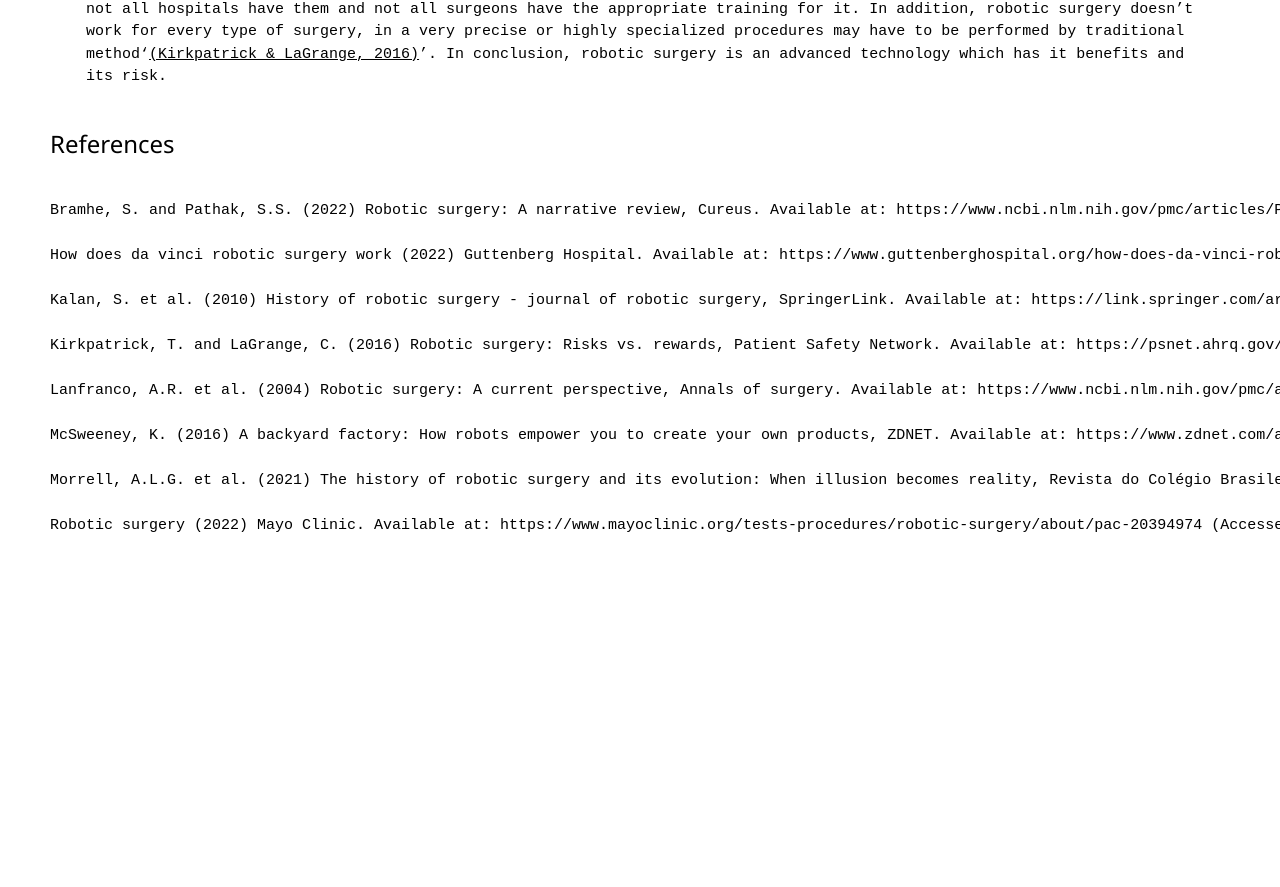
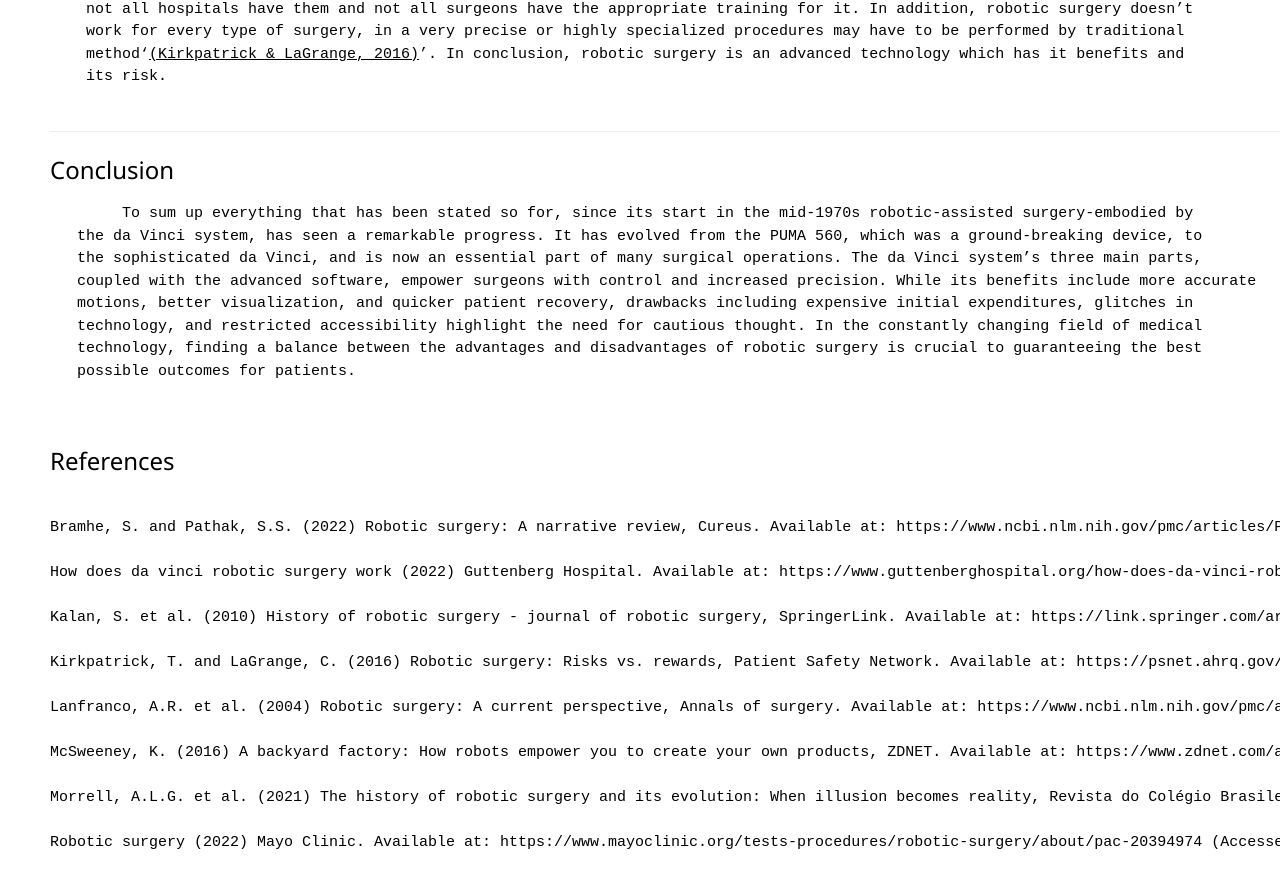
Before and after one commit to FEPSFY6812067/FY6812067, a plain HTML site: page index.html in a window 1280 px wide. Shown: the part 3096-3983 px from the top of the page. Before the commit the page ends 3806 px from the top, so only its background shows below. Drawn offline with nearby package versions, Linux system fonts and the light colour scheme.

Commit message:
Update index.html

```diff
--- a/index.html
+++ b/index.html
@@ -183,6 +183,20 @@
     </pre>
 </p>
 
+ <hr>
+  <h3 id="Conclusion">Conclusion</h3>
+  <p class="ex1">
+	<pre>
+	To sum up everything that has been stated so for, since its start in the mid-1970s robotic-assisted surgery-embodied by
+   the da Vinci system, has seen a remarkable progress. It has evolved from the PUMA 560, which was a ground-breaking device, to
+   the sophisticated da Vinci, and is now an essential part of many surgical operations. The da Vinci system’s three main parts,
+   coupled with the advanced software, empower surgeons with control and increased precision. While its benefits include more accurate
+   motions, better visualization, and quicker patient recovery, drawbacks including expensive initial expenditures, glitches in
+   technology, and restricted accessibility highlight the need for cautious thought. In the constantly changing field of medical
+   technology, finding a balance between the advantages and disadvantages of robotic surgery is crucial to guaranteeing the best
+   possible outcomes for patients.
+
+	</pre>
 
 <p id="date&time”></p>
 
```
